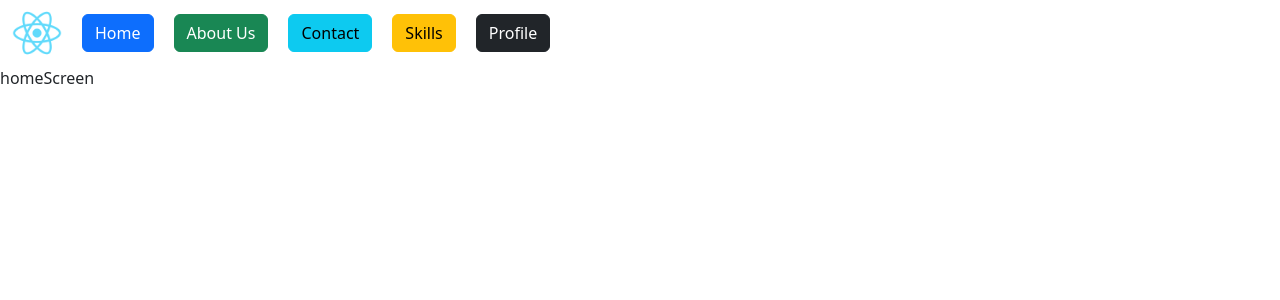
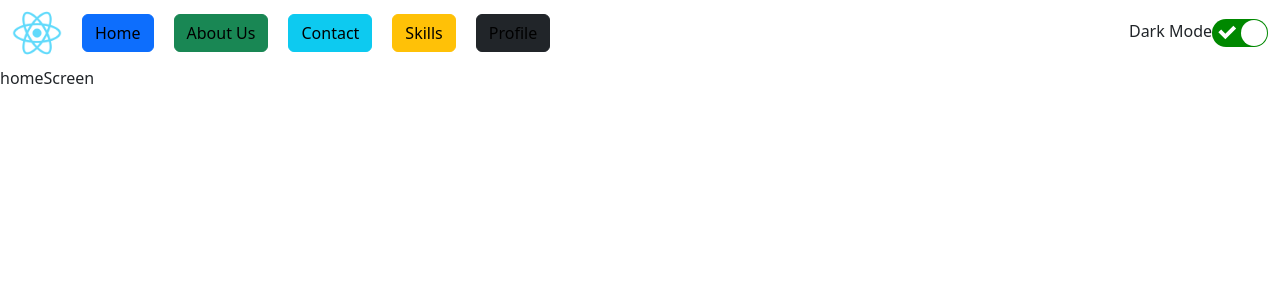
Before and after one commit to kencal20/myportfolio, a React (Create React App) app: page / in a window 1280 px wide. Shown: the top 300 px of the page. Built offline with nearby package versions, Linux system fonts and the light colour scheme.

Commit message:
creating switch buttin for dark and light theme

```diff
--- a/src/App.js
+++ b/src/App.js
@@ -1,12 +1,24 @@
-import logo from './logo.svg';
-import './App.css';
+import React, { useState, createContext } from 'react';
+import Router from './components/Router/router';
 import 'bootstrap/dist/css/bootstrap.min.css'
-import Router from './components/Router/router';
+import './App.css'
+
+export const ThemeContext = createContext(null)
 
 export default function App() {
+  const [theme, setTheme] = useState('dark')
+  const toggleTheme = () => {
+    if (theme === 'light') {
+      setTheme('dark')
+    } else {
+      setTheme('light')
+    }
+  }
   return (
-
-      <Router/>
-
+    <ThemeContext.Provider value={{ theme, toggleTheme }}>
+      <div className="App" id={theme}>
+        <Router />
+      </div>
+    </ThemeContext.Provider >
   );
-}
+};
--- a/src/components/navbar/navbar.jsx
+++ b/src/components/navbar/navbar.jsx
@@ -1,7 +1,10 @@
-import React from 'react'
+import React,{useContext} from 'react'
 import { Link } from 'react-router-dom'
 import logo from '../../img/logo512.png'
+import { ThemeContext } from '../../App';
+import ReactSwitch from 'react-switch';
 export default function Navbar() {
+    const { theme, toggleTheme } = useContext(ThemeContext);
     return (
         <nav className="navbar navbar-expand-lg " id="navbar">
         <div className="container-fluid">
@@ -28,6 +31,14 @@ export default function Navbar() {
                         </li>
                     </ul>
                 </div>
+                <ThemeContext.Provider value={{ theme, toggleTheme }} >
+                        <div className={`App ${theme}`}>
+                            <div id='switch' style={{ display: 'flex', flexDirection: 'row' }}>
+                                <label>{theme === 'light' ? 'Light Mode' : 'Dark Mode'}</label>
+                                <ReactSwitch onChange={toggleTheme} checked={theme === 'dark'} />
+                            </div>
+                        </div>
+                    </ThemeContext.Provider>
             </div>
         </nav>
     )
```
